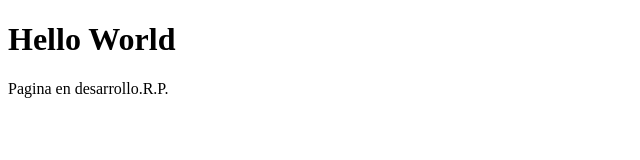
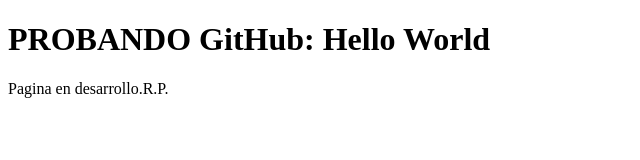
Before and after one commit to raulpugnaloni/raulpugnaloni.github.io, a plain HTML site: page index.html in a window 1280 px wide. Shown: the whole page, without its empty margins (0-640 px from the left). Drawn offline with Linux system fonts and the light colour scheme.

Commit message:
Update index.html

```diff
--- a/index.html
+++ b/index.html
@@ -1,7 +1,7 @@
 <!DOCTYPE html>
 <html>
 <body>
-<h1>Hello World</h1>
+<h1>PROBANDO GitHub: Hello World</h1>
 <p>Pagina en desarrollo.R.P.</p>
 </body>
 </html>
```
